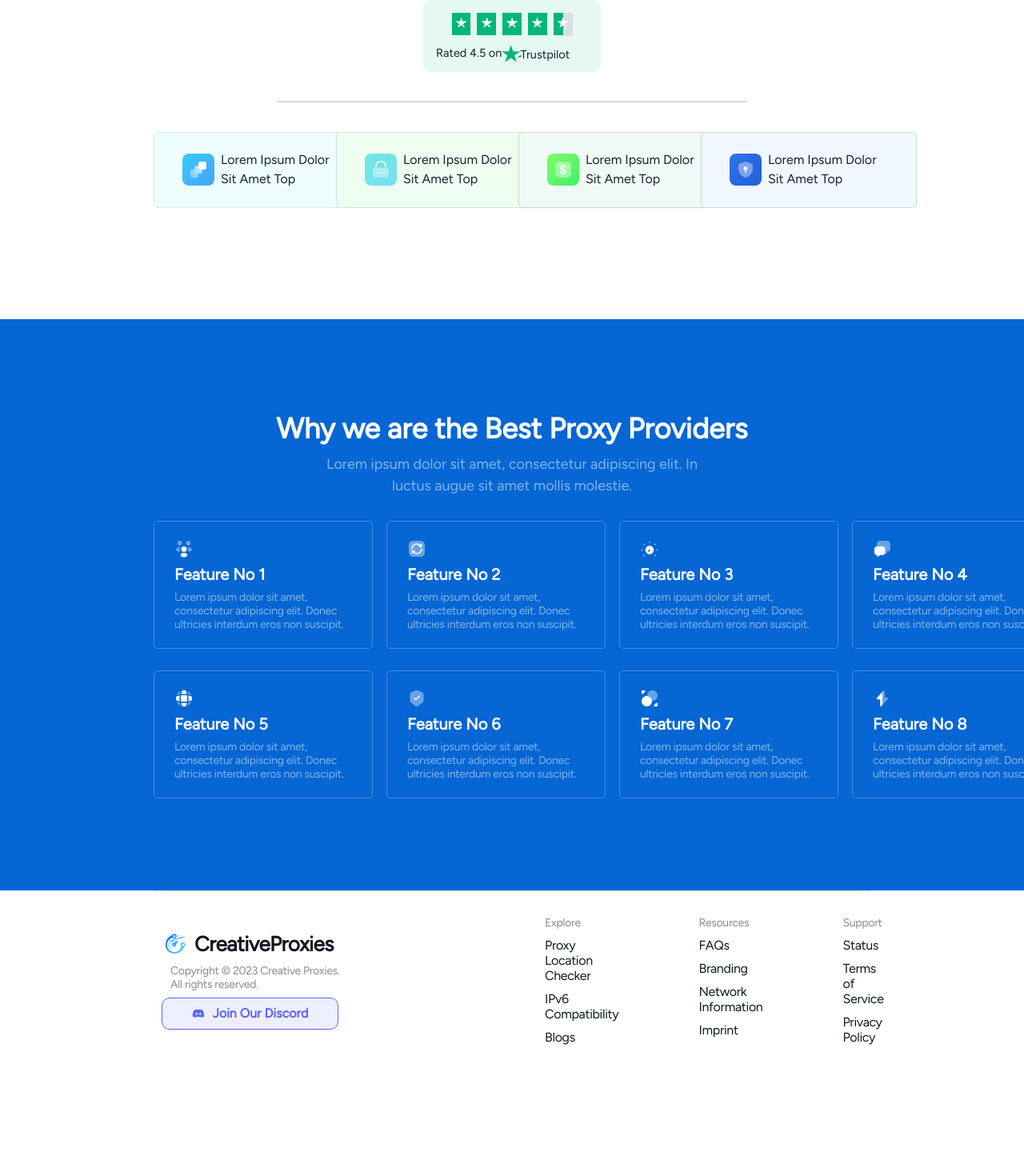
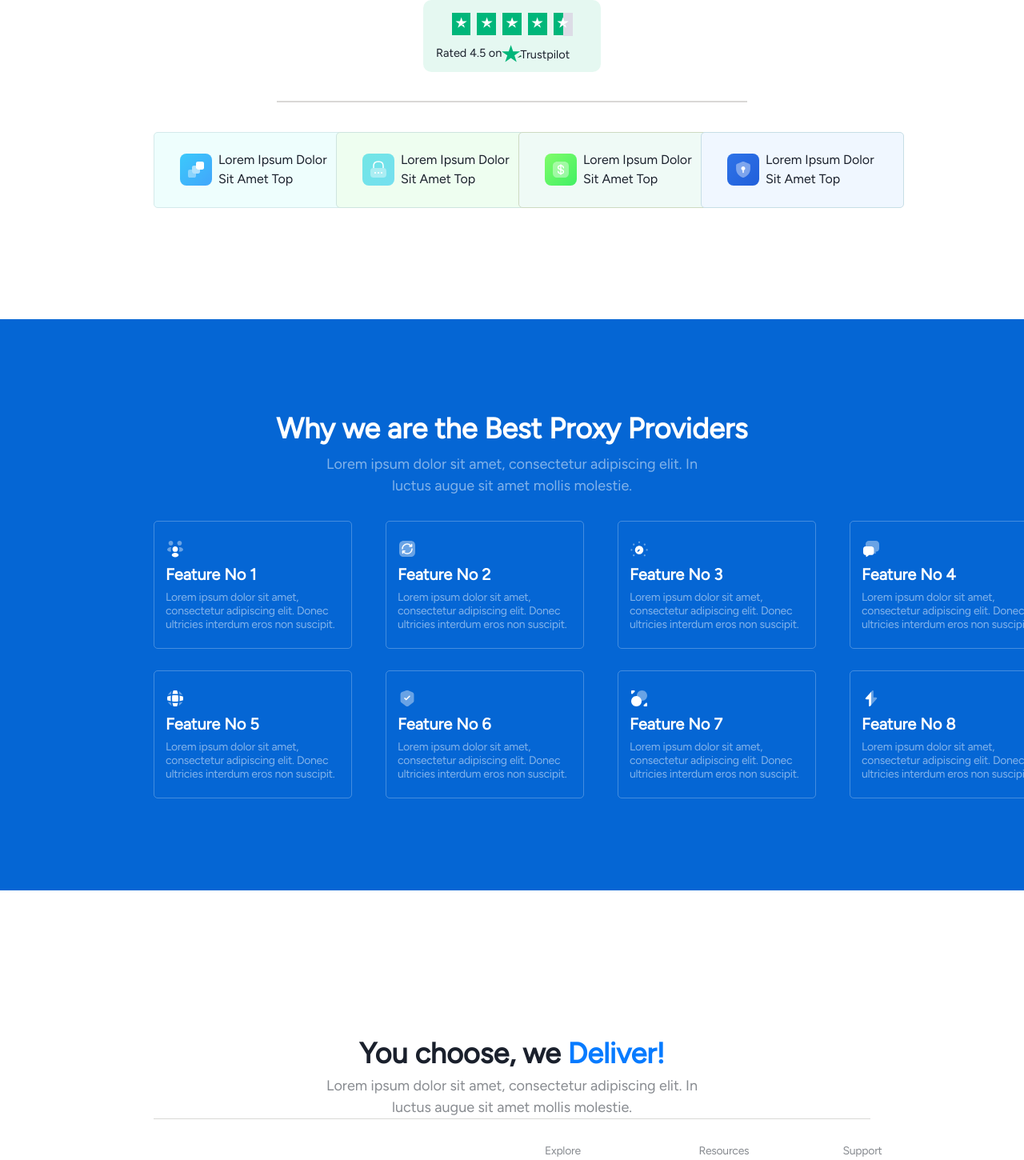
Before and after one commit to tarunksao/flamecloud-frontend-replica, a React (Create React App) app: page / in a window 1280 px wide. Shown: the part 485-1935 px from the top of the page at 80% size. Before the commit the page ends 1836 px from the top, so only its background shows below. Built offline with nearby package versions, Linux system fonts and the light colour scheme.

Commit message:
Adjusted some css

```diff
--- a/src/Pages/LandingPage.jsx
+++ b/src/Pages/LandingPage.jsx
@@ -108,12 +108,12 @@ export default function LandingPage() {
                         <HStack
                             key={i}
                             box-sizing= 'border-box'
-                            width='270px'
+                            width='254px'
                             height= '95px'
                             borderRadius= '5px'
                             bgColor={el.bgColor}
                             border={el.border}
-                            p='26px 35px'
+                            p='26px 32px'
                         >
                             <Box display={'flex'} justifyContent={'center'} alignItems={'center'} background={el.background} p='8px' w='40px' h='40px' borderRadius={'8px'}>
                                 <Image src={el.image} alt={el.image} w='24px' h='24px' />
@@ -128,21 +128,21 @@ export default function LandingPage() {
 
 
             {/* Features Box */}
-            <Box w='full' bgColor={'#0566D4'} p='115px 192px'>
+            <Box w='full' bgColor={'#0566D4'} p='115px 192px' mb="177px">
                 <Heading style={{featureHead,fontSize:'36px'}} color='#ffffff'>
                     Why we are the Best Proxy Providers
                 </Heading>
                 <Text style={{featureText, fontSize:'18px', opacity:0.5}} color='#ffffff' m='10px auto 30px auto' w='465px'>
                     Lorem ipsum dolor sit amet, consectetur adipiscing elit. In luctus augue sit amet mollis molestie.
                 </Text>
-                <SimpleGrid columns={{base:2, lg:4}} rowGap={'27px'} columnGap={'16px'} w='1148px'>
+                <SimpleGrid columns={{base:2, lg:4}} rowGap={'27px'} columnGap={'12px'} w='1148px'>
                     {
                         featureBox?.map((el, i)=> (
                             <VStack
                                 border={'1px solid rgba(255, 255, 255, 0.25)'}
-                                p='22px 25px'
+                                p='22px 14px'
                                 borderRadius={'5px'}
-                                w='274px'
+                                w='248px'
                                 h='160px'
                                 alignItems={'flex-start'}
                             >
@@ -156,6 +156,12 @@ export default function LandingPage() {
                     }
                 </SimpleGrid>
             </Box>
+            <Text fontSize={'36px'} fontWeight={600}>
+                <Highlight query={'Deliver!'} styles={{color:'#077BFF'}}>You choose, we Deliver!</Highlight>
+            </Text>
+            <Text style={{featureText, fontSize:'18px', opacity:0.5}} color='#111822' w='465px' m='auto' >
+                Lorem ipsum dolor sit amet, consectetur adipiscing elit. In luctus augue sit amet mollis molestie.
+            </Text>
         </Box>
     )
 };
```
